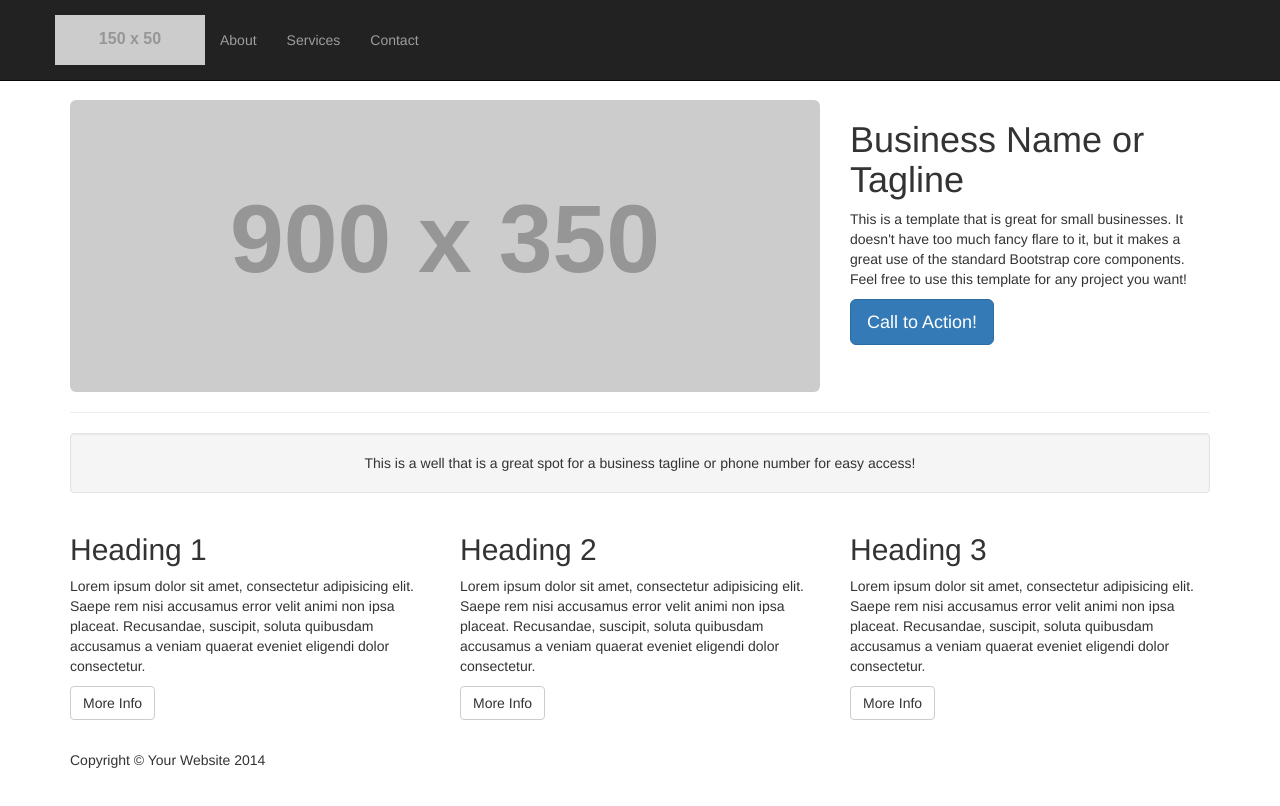
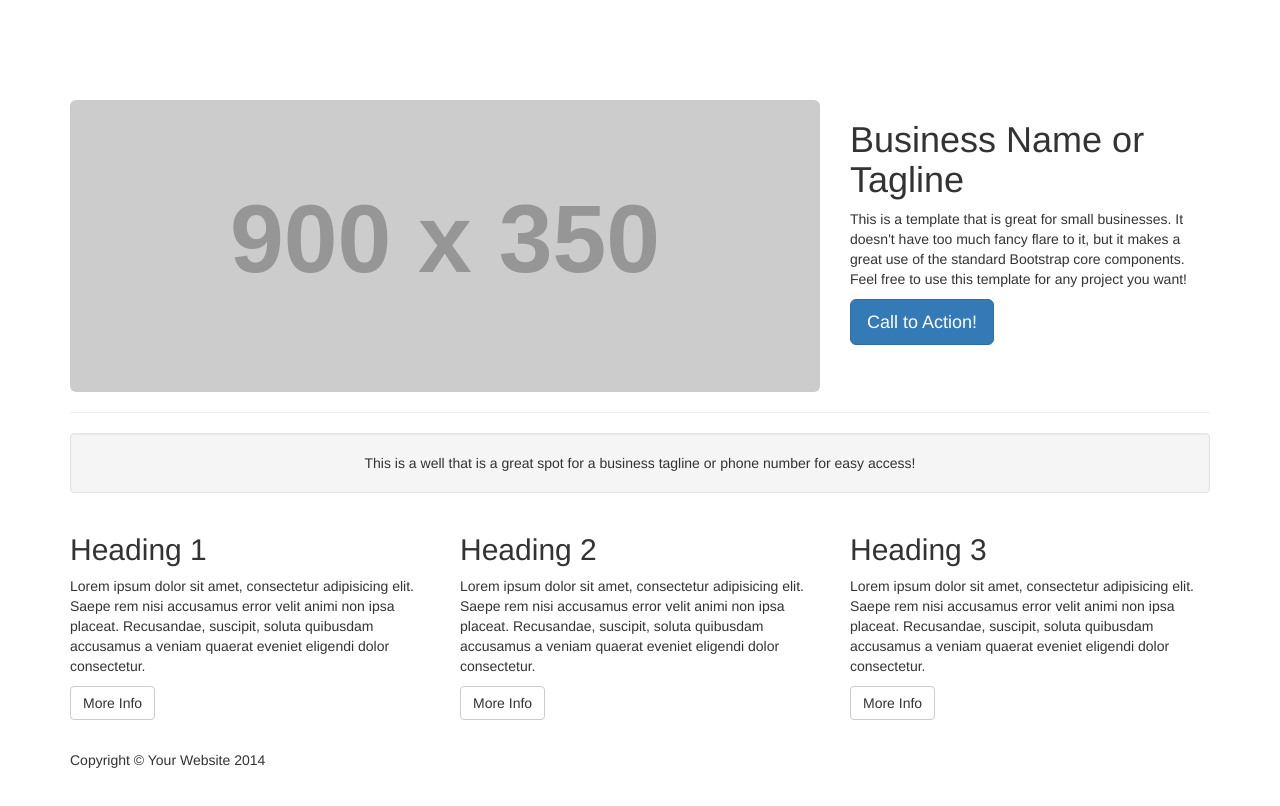
Before and after one commit to ebflute/uberlandingpage, a plain HTML site: page index.html in a window 1280 px wide. Drawn offline with Linux system fonts and the light colour scheme; placeholder pictures from the web are drawn by us.

Commit message:
revising

```diff
--- a/index.html
+++ b/index.html
@@ -9,13 +9,13 @@
     <meta name="description" content="">
     <meta name="author" content="">
 
-    <title>Small Business - Start Bootstrap Template</title>
+    <title>WageWorks and Uber Partnership</title>
 
     <!-- Bootstrap Core CSS -->
     <link href="css/bootstrap.min.css" rel="stylesheet">
 
     <!-- Custom CSS -->
-    <link href="css/small-business.css" rel="stylesheet">
+    <link href="css/landing-page.css" rel="stylesheet">
 
     <!-- HTML5 Shim and Respond.js IE8 support of HTML5 elements and media queries -->
     <!-- WARNING: Respond.js doesn't work if you view the page via file:// -->
@@ -27,41 +27,6 @@
 </head>
 
 <body>
-
-    <!-- Navigation -->
-    <nav class="navbar navbar-inverse navbar-fixed-top" role="navigation">
-        <div class="container">
-            <!-- Brand and toggle get grouped for better mobile display -->
-            <div class="navbar-header">
-                <button type="button" class="navbar-toggle" data-toggle="collapse" data-target="#bs-example-navbar-collapse-1">
-                    <span class="sr-only">Toggle navigation</span>
-                    <span class="icon-bar"></span>
-                    <span class="icon-bar"></span>
-                    <span class="icon-bar"></span>
-                </button>
-                <a class="navbar-brand" href="#">
-                    <img src="http://placehold.it/150x50&text=Logo" alt="">
-                </a>
-            </div>
-            <!-- Collect the nav links, forms, and other content for toggling -->
-            <div class="collapse navbar-collapse" id="bs-example-navbar-collapse-1">
-                <ul class="nav navbar-nav">
-                    <li>
-                        <a href="#">About</a>
-                    </li>
-                    <li>
-                        <a href="#">Services</a>
-                    </li>
-                    <li>
-                        <a href="#">Contact</a>
-                    </li>
-                </ul>
-            </div>
-            <!-- /.navbar-collapse -->
-        </div>
-        <!-- /.container -->
-    </nav>
-
     <!-- Page Content -->
     <div class="container">
 
```
Also changed, not shown: css/landing-page.css (renamed from css/small-business.css).
